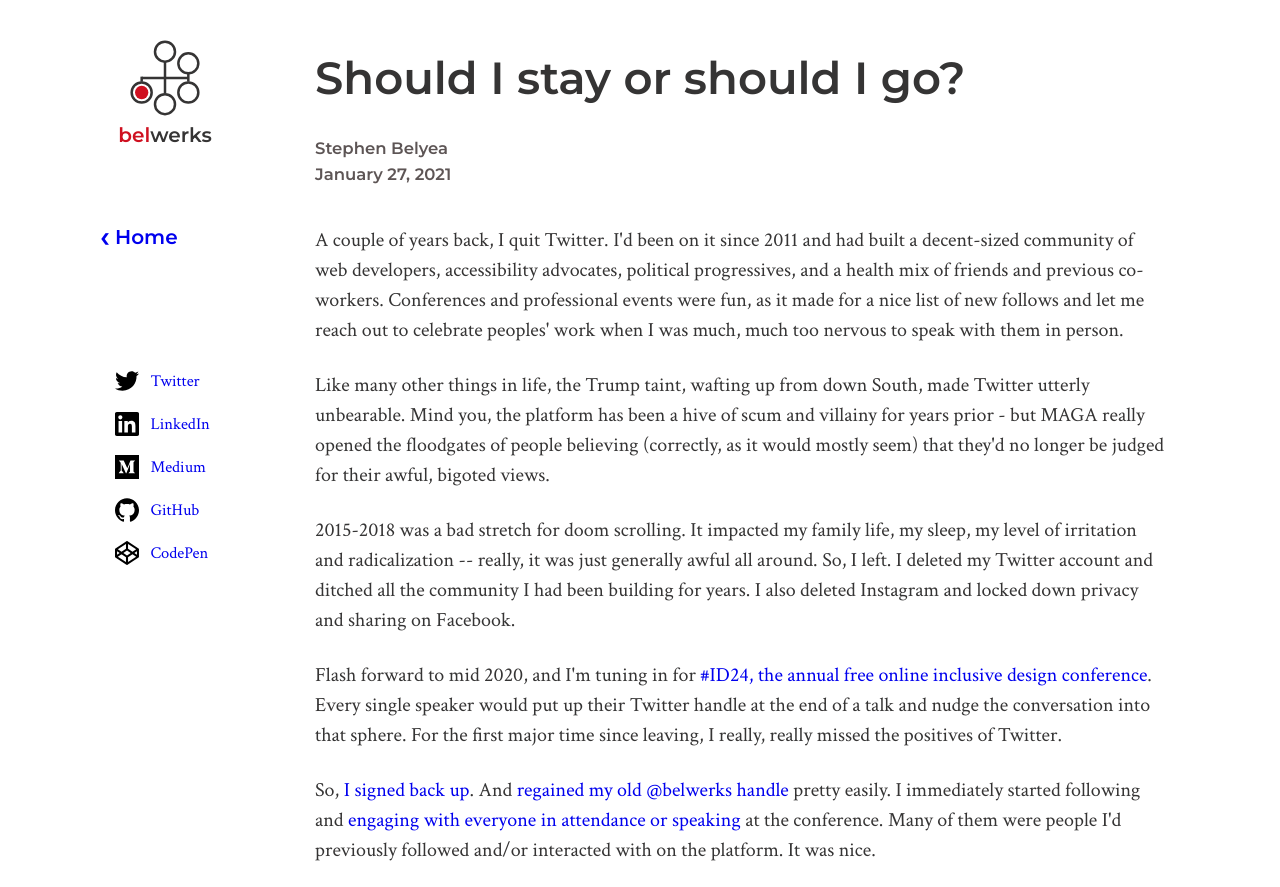
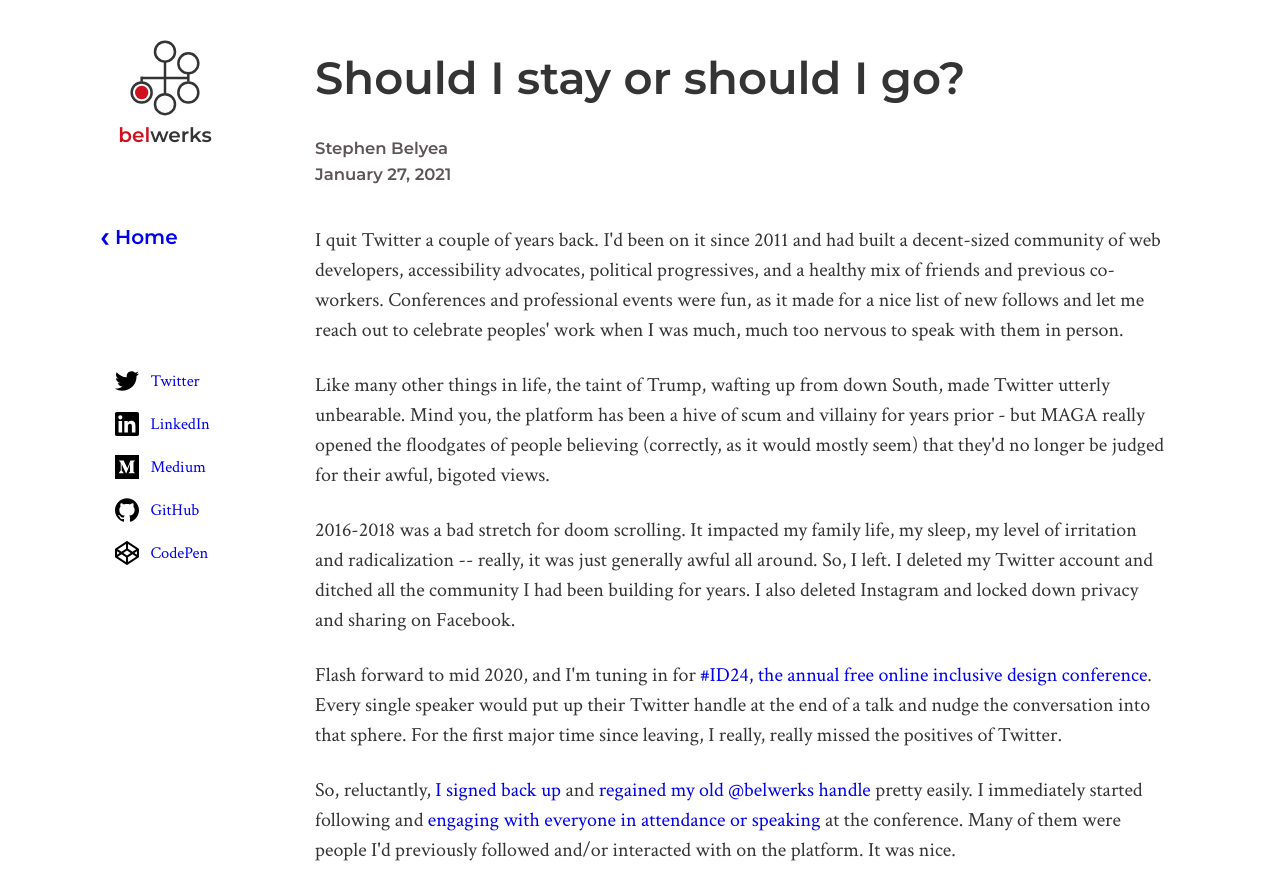
Before and after one commit to stephenbelyea/belwerks-blog, a Gatsby site: page /should-i-stay-or-should-i-go/ in a window 1280 px wide. Shown: the top 887 px of the page. Built offline with nearby package versions, Linux system fonts and the light colour scheme; Gatsby itself is replaced by a stand-in of ours.

Commit message:
Fixes for twitter post

```diff
--- a/content/blog/should-i-stay-or-should-i-go/index.md
+++ b/content/blog/should-i-stay-or-should-i-go/index.md
@@ -4,15 +4,15 @@ date: 2021-01-27
 description: "A couple of years back, I quit Twitter. I'd been on it since 2011 and had built a decent-sized community of web developers, accessibility advocates, political progressives, and a health mix of friends and previous co-workers."
 ---
 
-A couple of years back, I quit Twitter. I'd been on it since 2011 and had built a decent-sized community of web developers, accessibility advocates, political progressives, and a health mix of friends and previous co-workers. Conferences and professional events were fun, as it made for a nice list of new follows and let me reach out to celebrate peoples' work when I was much, much too nervous to speak with them in person.
+I quit Twitter a couple of years back. I'd been on it since 2011 and had built a decent-sized community of web developers, accessibility advocates, political progressives, and a healthy mix of friends and previous co-workers. Conferences and professional events were fun, as it made for a nice list of new follows and let me reach out to celebrate peoples' work when I was much, much too nervous to speak with them in person.
 
-Like many other things in life, the Trump taint, wafting up from down South, made Twitter utterly unbearable. Mind you, the platform has been a hive of scum and villainy for years prior - but MAGA really opened the floodgates of people believing (correctly, as it would mostly seem) that they'd no longer be judged for their awful, bigoted views.
+Like many other things in life, the taint of Trump, wafting up from down South, made Twitter utterly unbearable. Mind you, the platform has been a hive of scum and villainy for years prior - but MAGA really opened the floodgates of people believing (correctly, as it would mostly seem) that they'd no longer be judged for their awful, bigoted views.
 
-2015-2018 was a bad stretch for doom scrolling. It impacted my family life, my sleep, my level of irritation and radicalization -- really, it was just generally awful all around. So, I left. I deleted my Twitter account and ditched all the community I had been building for years. I also deleted Instagram and locked down privacy and sharing on Facebook.
+2016-2018 was a bad stretch for doom scrolling. It impacted my family life, my sleep, my level of irritation and radicalization -- really, it was just generally awful all around. So, I left. I deleted my Twitter account and ditched all the community I had been building for years. I also deleted Instagram and locked down privacy and sharing on Facebook.
 
 Flash forward to mid 2020, and I'm tuning in for [#ID24, the annual free online inclusive design conference](https://inclusivedesign24.org/2020/). Every single speaker would put up their Twitter handle at the end of a talk and nudge the conversation into that sphere. For the first major time since leaving, I really, really missed the positives of Twitter.
 
-So, [I signed back up](https://twitter.com/belwerks/status/1306425902788685825). And [regained my old @belwerks handle](https://twitter.com/belwerks/status/1306426619712679938) pretty easily. I immediately started following and [engaging with everyone in attendance or speaking](https://twitter.com/belwerks/status/1306739938868817920) at the conference. Many of them were people I'd previously followed and/or interacted with on the platform. It was nice.
+So, reluctantly, [I signed back up](https://twitter.com/belwerks/status/1306425902788685825) and [regained my old @belwerks handle](https://twitter.com/belwerks/status/1306426619712679938) pretty easily. I immediately started following and [engaging with everyone in attendance or speaking](https://twitter.com/belwerks/status/1306739938868817920) at the conference. Many of them were people I'd previously followed and/or interacted with on the platform. It was nice.
 
 ![tweet from belwerks reads "I'm back. The accessibility community is too Twitter-centric for me to keep off of Twitter. Does anyone know how to reclaim an old handle?"](./first-tweet.png "First Tweet... for the second time.")
 
@@ -22,4 +22,4 @@ I quickly built up a nice, positive feed of accessibility advocates and inclusiv
 
 It's still impossible to avoid politics altogether - as I care deeply about human progress, equality, and justice, as well as investigative and ethical journalism. I still have doom scrolling moments - especially [during the recent insurrection attempt](https://twitter.com/belwerks/status/1346927367651008516) - but it's easier to step away when it isn't on my phone or any other portable device. I recommend the same for everyone else.
 
-In light of all this, you might notice a Twitter link in my social links and a "keep the discussion going" shout-out at the bottom of every post now. I likely won't respond right away (or at all, if you're a dick about it), but I'm hoping it's a good way to keep up the positive, communal aspects of this often-heinous platform.
+In light of all this, you might notice a Twitter icon in my social links and a "keep the discussion going" shout-out at the bottom of every post now. I likely won't respond right away (or at all, if you're a dick about it), but I'm hoping it's a good way to keep up the positive, communal aspects of this often-heinous platform.
```
